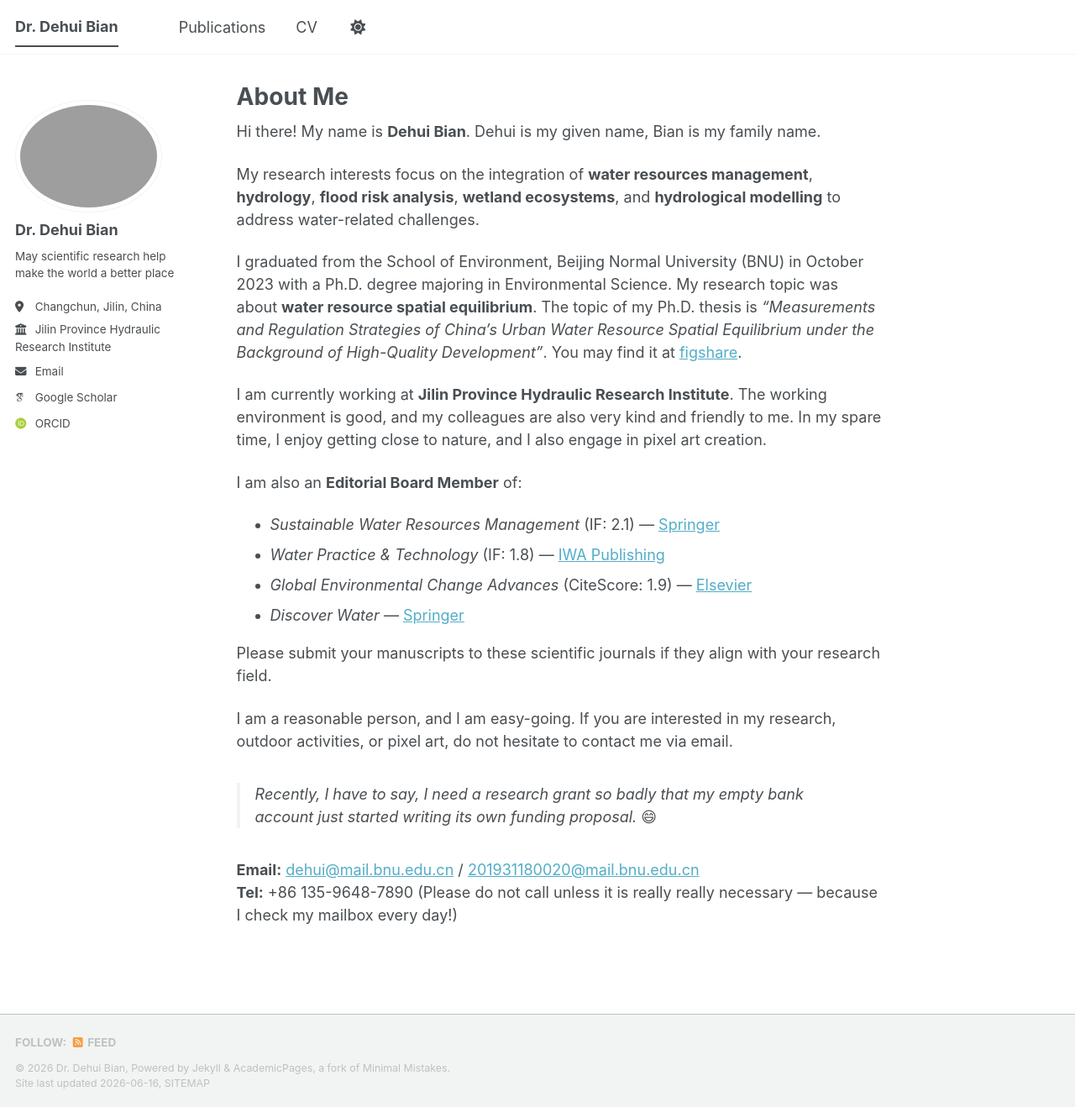
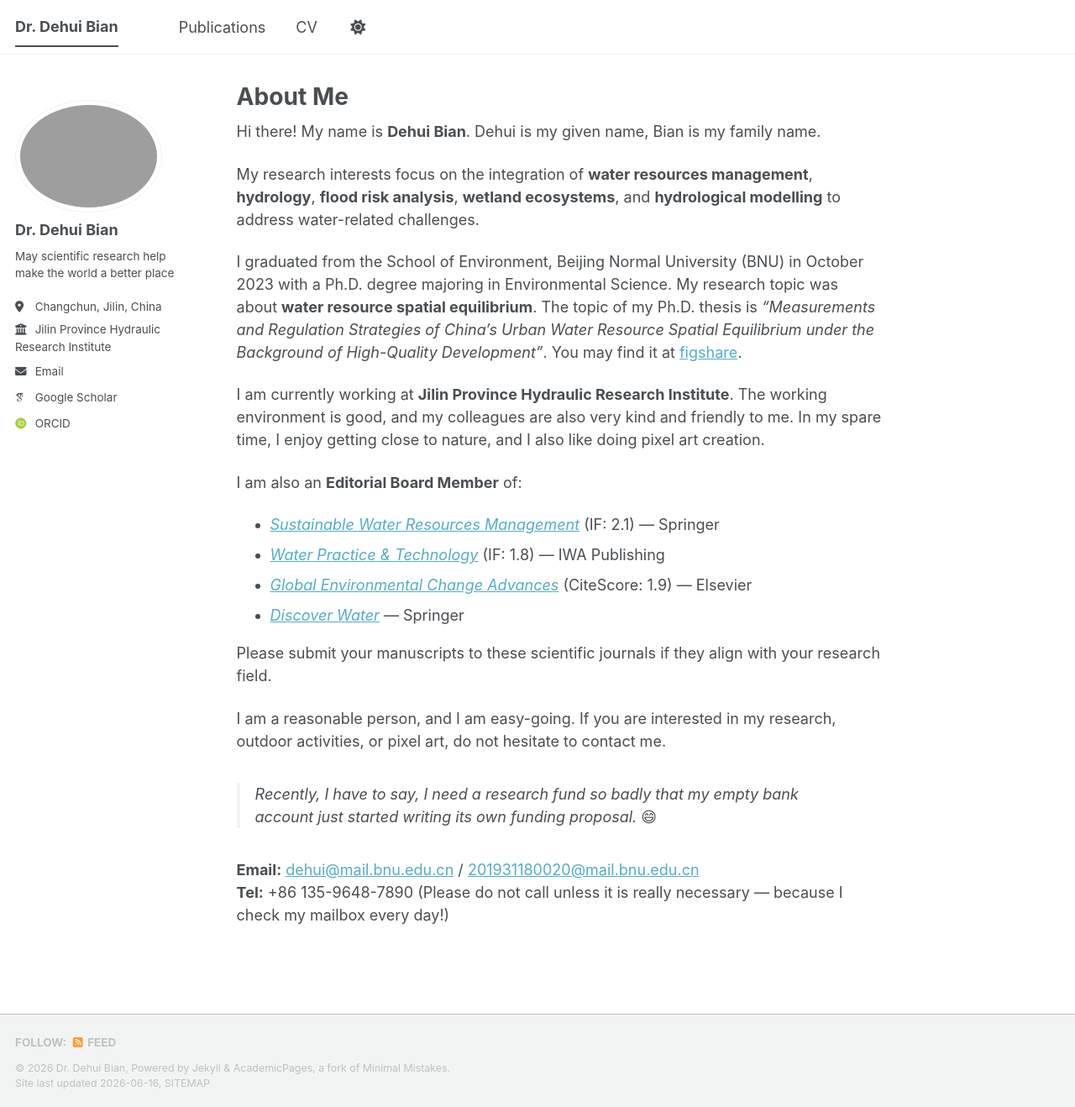
Before and after one commit to DehuiBian/dehuibian.github.io, a Jekyll site: the page built from index.md, in a window 1280 px wide and 1318 px high. Shown: the whole window at 84% size. Built offline with Jekyll 4.4.1, drawn with Linux system fonts in a browser that asks for light colours; some web fonts are replaced; a script bundle is joined from its source files by our own code; library files that are not in the unit come from our copies.

Commit message:
index.md

```diff
--- a/index.md
+++ b/index.md
@@ -11,20 +11,20 @@ My research interests focus on the integration of **water resources management**
 
 I graduated from the School of Environment, Beijing Normal University (BNU) in October 2023 with a Ph.D. degree majoring in Environmental Science. My research topic was about **water resource spatial equilibrium**. The topic of my Ph.D. thesis is *"Measurements and Regulation Strategies of China's Urban Water Resource Spatial Equilibrium under the Background of High-Quality Development"*. You may find it at [figshare](https://figshare.com/s/ae82d63fbe074280dfee).
 
-I am currently working at **Jilin Province Hydraulic Research Institute**. The working environment is good, and my colleagues are also very kind and friendly to me. In my spare time, I enjoy getting close to nature, and I also engage in pixel art creation.
+I am currently working at **Jilin Province Hydraulic Research Institute**. The working environment is good, and my colleagues are also very kind and friendly to me. In my spare time, I enjoy getting close to nature, and I also like doing pixel art creation.
 
 I am also an **Editorial Board Member** of:
 
-- *Sustainable Water Resources Management* (IF: 2.1) — [Springer](https://link.springer.com/journal/40899)
-- *Water Practice & Technology* (IF: 1.8) — [IWA Publishing](https://iwaponline.com/wpt)
-- *Global Environmental Change Advances* (CiteScore: 1.9) — [Elsevier](https://www.sciencedirect.com/journal/global-environmental-change-advances)
-- *Discover Water* — [Springer](https://link.springer.com/journal/43832)
+- [*Sustainable Water Resources Management*](https://link.springer.com/journal/40899) (IF: 2.1) — Springer
+- [*Water Practice & Technology*](https://iwaponline.com/wpt) (IF: 1.8) — IWA Publishing
+- [*Global Environmental Change Advances*](https://www.sciencedirect.com/journal/global-environmental-change-advances) (CiteScore: 1.9) — Elsevier
+- [*Discover Water*](https://link.springer.com/journal/43832) — Springer
 
 Please submit your manuscripts to these scientific journals if they align with your research field.
 
-I am a reasonable person, and I am easy-going. If you are interested in my research, outdoor activities, or pixel art, do not hesitate to contact me via email.
+I am a reasonable person, and I am easy-going. If you are interested in my research, outdoor activities, or pixel art, do not hesitate to contact me.
 
-> Recently, I have to say, I need a research grant so badly that my empty bank account just started writing its own funding proposal. 😄
+> Recently, I have to say, I need a research fund so badly that my empty bank account just started writing its own funding proposal. 😄
 
 **Email:** [dehui@mail.bnu.edu.cn](mailto:dehui@mail.bnu.edu.cn) / [201931180020@mail.bnu.edu.cn](mailto:201931180020@mail.bnu.edu.cn)
-**Tel:** +86 135-9648-7890 (Please do not call unless it is really really  necessary — because I check my mailbox every day!)
+**Tel:** +86 135-9648-7890 (Please do not call unless it is really necessary — because I check my mailbox every day!)
```
